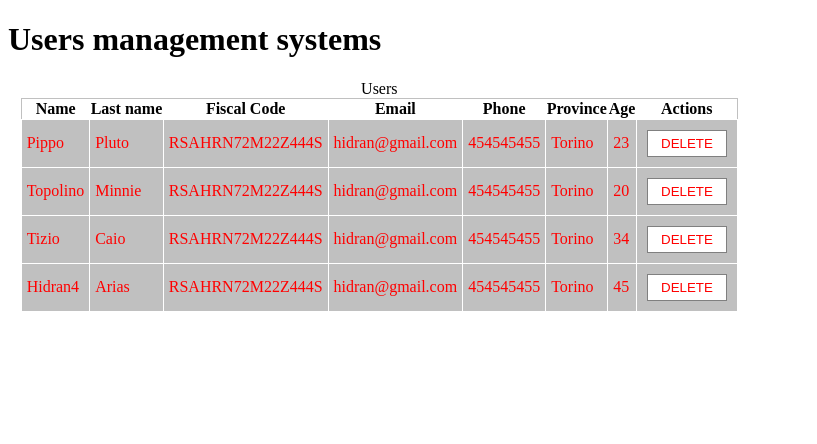
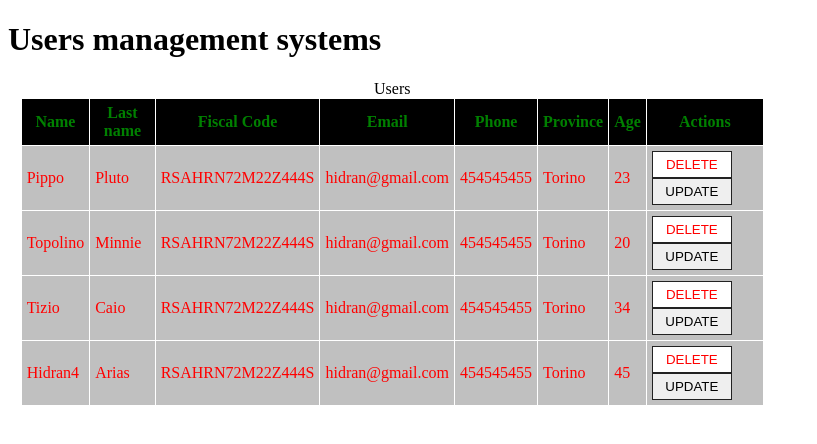
Before and after one commit to gpaparaz/angular-bootcamp, an Angular app in the folder angular-bootcamp/: page / in a window 1280 px wide. Shown: the top 444 px of the page, without its empty margins (0-817 px from the left). Built offline with nearby package versions, Linux system fonts and the light colour scheme.

Commit message:
comunication from child to parent App, emit event for ngIf
usersComponent accede agli eventi di suoi figlio (userComponent); a sua volta deve comunicare con suo padre, appComponent. Quindi users deve emettere un evento, può lanciare fuori l'evento ascoltato di user

```diff
--- a/angular-bootcamp/src/app/app.component.html
+++ b/angular-bootcamp/src/app/app.component.html
@@ -1,9 +1,9 @@
 <h1>Users management systems</h1>
   <div class="main"><div class="users">
-    <app-users></app-users>
+    <app-users (updateUser)="updateUser($event)" ></app-users>
 
   </div>
-  <div class="userDetail" *ngIf="false">
+  <div class="userDetail" *ngIf="userSelected">
     <app-user-detail></app-user-detail>
   </div>
 </div>
--- a/angular-bootcamp/src/app/app.component.ts
+++ b/angular-bootcamp/src/app/app.component.ts
@@ -1,4 +1,5 @@
 import { Component } from '@angular/core';
+import { User } from './interfaces/user';
 
 @Component({
   selector: 'app-root',
@@ -7,4 +8,10 @@
 })
 export class AppComponent {
   title = 'angular-bootcamp';
+
+  userSelected = false;
+
+  updateUser(user:User){
+    this.userSelected = true;
+  }
 }
--- a/angular-bootcamp/src/app/user-detail/user-detail.component.html
+++ b/angular-bootcamp/src/app/user-detail/user-detail.component.html
@@ -1,4 +1,4 @@
-<form>
+<form class="userForm">
 
   <div class="form-group">
     <label for="firstname">First name</label>
--- a/angular-bootcamp/src/app/user/user.component.css
+++ b/angular-bootcamp/src/app/user/user.component.css
@@ -15,11 +15,13 @@
   color: red;
 }
 
-button.delete{
-  background-color: white;
-  color: red;
+button {
   padding: 5px;
-  border: 1px solid gray;
-  margin: 5px;
+  border: 1px solid #222;
   width: 80px;
 }
+
+button.delete {
+  background: #fff;
+  color: red;
+ }
--- a/angular-bootcamp/src/app/user/user.component.html
+++ b/angular-bootcamp/src/app/user/user.component.html
@@ -7,4 +7,5 @@
 <td>{{user?.age}}</td>
 <td>
   <button class="delete" (click)="deleteUser()">DELETE</button>
+  <button class="update" (click)="updateUser()" >UPDATE</button>
 </td>
--- a/angular-bootcamp/src/app/user/user.component.ts
+++ b/angular-bootcamp/src/app/user/user.component.ts
@@ -15,6 +15,7 @@
   //perchè questo evento fuoriesca da questo componente deve essere di tipo Output, e quindi può essere ascltato dal padre
   //userDeleted è la variabile qui interna, mentre onDeleteUser serve al padre per ascoltare
 
+  @Output() onSelectUser = new EventEmitter();
 
   constructor(private userService: UsersService) { }
 
@@ -25,4 +26,8 @@
     this.userDeleted.emit(this.user);
   }
 
+  updateUser(){
+    this.onSelectUser.emit(this.user);
+  }
+
 }
--- a/angular-bootcamp/src/app/users/users.component.css
+++ b/angular-bootcamp/src/app/users/users.component.css
@@ -2,3 +2,20 @@
   border: 1px solid #c0c0c0;
   border-collapse: collapse;
 }
+
+td,
+th {
+  padding: 5px;
+  border: 1px solid #fff;
+}
+
+th {
+  background: #000;
+  color: green;
+
+}
+
+td {
+  background-color: silver;
+  color: red;
+}
--- a/angular-bootcamp/src/app/users/users.component.html
+++ b/angular-bootcamp/src/app/users/users.component.html
@@ -12,7 +12,9 @@
   </tr>
   <tr app-user *ngFor="let user of users"
   (onDeleteUser)="onDeleteUser($event)"
-  [user-data]="user"></tr>
+  [user-data]="user"
+
+  (onSelectUser)="onSelectUser($event)"></tr>
 
 
 </table>
--- a/angular-bootcamp/src/app/users/users.component.ts
+++ b/angular-bootcamp/src/app/users/users.component.ts
@@ -1,4 +1,4 @@
-import { Component, OnInit } from '@angular/core';
+import { Component, OnInit, Output, EventEmitter } from '@angular/core';
 import { UsersService } from '../services/users.service';
 import { User } from '../interfaces/user';
 
@@ -15,6 +15,9 @@
   title = 'Users';
   public users:User[] = [];
 
+    //l'evento updateUser avrà come parametro un oggetto di tipo User
+  @Output() updateUser = new EventEmitter<User>();
+
   //inietto il servizio nel componente
   constructor(private service: UsersService){
     //in questo caso il costruttore si occupa solo di inizializzare il servizio
@@ -29,4 +32,8 @@
     this.service.deleteUser(user);
   }
 
+  onSelectUser(user:User){
+    this.updateUser.emit(user);
+  }
+
 }
```
